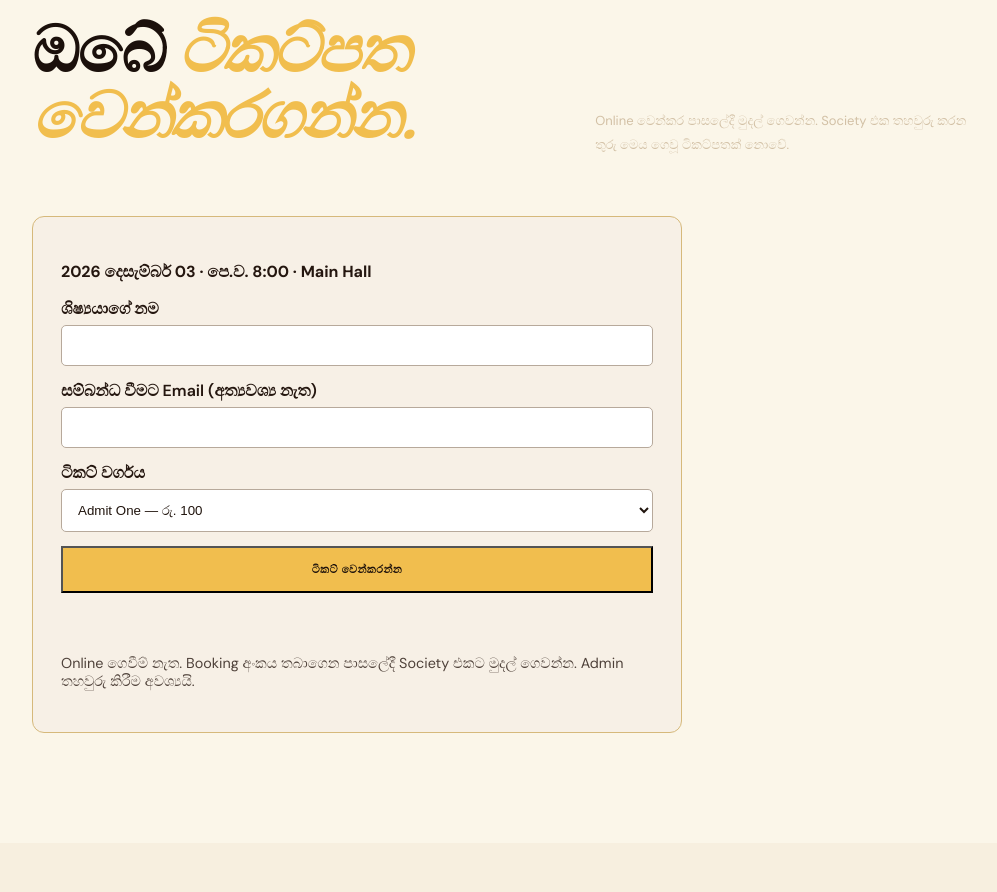
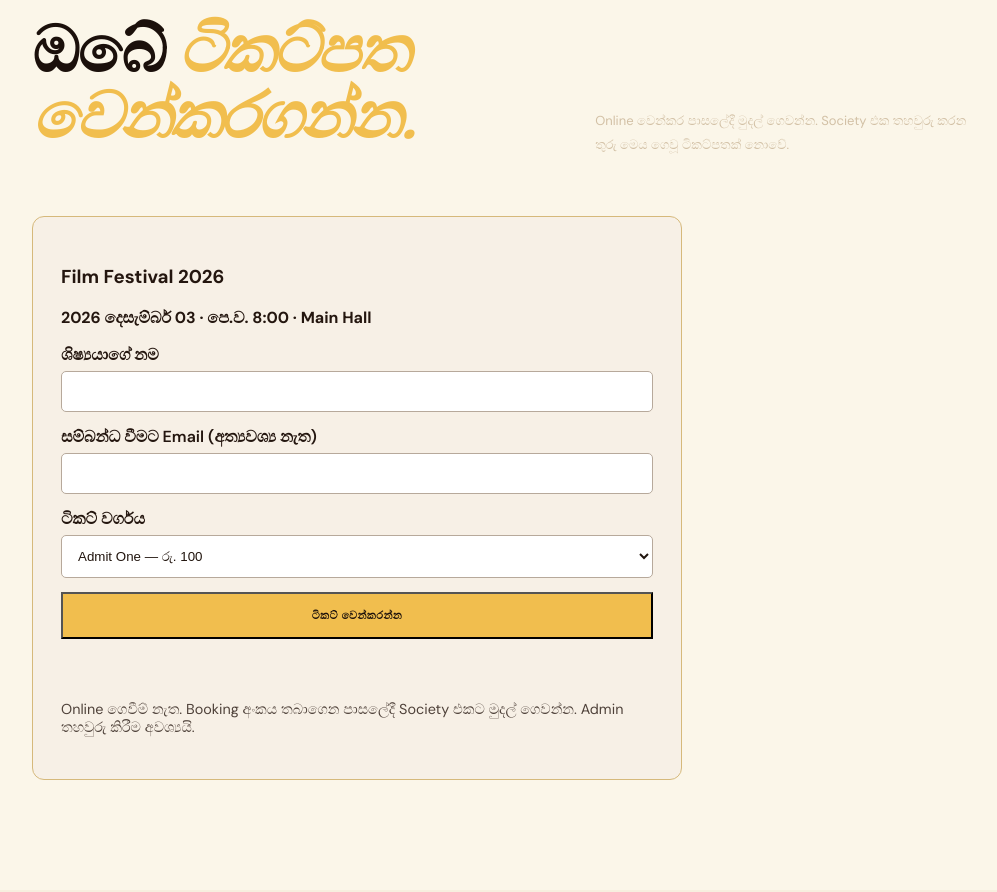
Before and after one commit to saccommercesocietyoffical-design/commerce-society-, a plain HTML site: page si/index.html in a window 1280 px wide. Shown: the part 4888-5780 px from the top of the page, without its empty margins (96-1093 px from the left). Drawn offline with nearby package versions, Linux system fonts and the light colour scheme; a script that the page names is missing; a web font is replaced by a local one.

Commit message:
Update index.html

```diff
--- a/si/index.html
+++ b/si/index.html
@@ -18,7 +18,7 @@
 <section class="gallery-section section" id="gallery"><div class="section-kicker light">04 / අපගේ මතකයන්</div><div class="section-heading"><h2><em>මතකයන්ගෙන්</em> පිරුණු ගමනක්.</h2><p>සංගමයේ ක්‍රියාකාරකම්වලට අදාළ අනුමත ඡායාරූප මෙහි එක් කරන්න.</p></div><div class="gallery-grid" id="dynamic-gallery"><p class="gallery-empty">ඡායාරූප ඉදිරියේදී මෙහි පළ වේ.</p></div></section>
 <section class="section materials-section" id="materials"><div class="section-kicker">05 / අධ්‍යයන සම්පත්</div><div class="section-heading"><h2>දැනුම <em>බෙදාගනිමු.</em></h2><p>අනුමත වාණිජ විෂය PDF බාගත කර සටහන් කියවන්න.</p></div><div class="material-filters"><label>විෂය<select class="material-subject"><option value="">සියලු විෂයන්</option><option value="Accounting">ගිණුම්කරණය</option><option value="Business Studies">ව්‍යාපාර අධ්‍යයනය</option><option value="Economics">ආර්ථික විද්‍යාව</option><option value="Other">වෙනත්</option></select></label><label>ශ්‍රේණිය<select class="material-grade"><option value="">සියලු මට්ටම්</option><option value="O/L">සාමාන්‍ය පෙළ (O/L)</option><option value="A/L">උසස් පෙළ (A/L)</option></select></label></div><div class="materials-grid" aria-live="polite"><p>සම්පත් පූරණය වෙමින්…</p></div></section>
 <section class="contact section" id="contact"><div class="section-kicker">05 / අප හා කතා කරන්න</div><div class="contact-grid"><div><h2>එකට එක්වී<br><em>අලුත් දේ කරමු.</em></h2><p>වාණිජ සංගමය පිළිබඳ ප්‍රශ්නයක් තිබේද? තවත් තොරතුරු දැනගැනීමට කැමතිද?</p></div><div class="contact-card"><p class="contact-label">අපට පණිවිඩයක් එවන්න</p><h3>වාණිජ සංගමය අමතන්න</h3><p>ඔබගේ පණිවිඩය සංගමයේ පරිපාලකයින්ට ලැබේ.</p><form class="society-contact-form"><label>ඔබගේ නම<input name="sender_name" maxlength="100" autocomplete="name" required></label><label>විද්‍යුත් තැපැල් ලිපිනය<input name="sender_email" type="email" maxlength="254" autocomplete="email" required></label><label>පණිවිඩය<textarea name="message" maxlength="3000" rows="5" required></textarea></label><div class="contact-honeypot" aria-hidden="true"><label>Leave blank<input name="website" tabindex="-1" autocomplete="off"></label></div><button class="button button-dark" type="submit">පණිවිඩය යවන්න ↗</button><p class="contact-feedback" role="status" aria-live="polite"></p></form></div></div></section>
-<section class="section booking-section" id="booking"><div class="section-kicker">FILM FESTIVAL 2026 / TICKETS</div><div class="section-heading"><h2>ඔබේ <em>ටිකට්පත වෙන්කරගන්න.</em></h2><p>Online වෙන්කර පාසලේදී මුදල් ගෙවන්න. Society එක තහවුරු කරන තුරු මෙය ගෙවූ ටිකට්පතක් නොවේ.</p></div><div class="booking-card"><p><strong>2026 දෙසැම්බර් 03 · පෙ.ව. 8:00 · Main Hall</strong></p><form id="ticket-booking-form"><label>ශිෂ්‍යයාගේ නම<input name="student_name" maxlength="100" required autocomplete="name"></label><label>සම්බන්ධ වීමට Email (අත්‍යවශ්‍ය නැත)<input name="contact_email" type="email" maxlength="254" autocomplete="email"></label><label>ටිකට් වර්ගය<select name="ticket_type" required><option value="one">Admit One — රු. 100</option><option value="two">Admit Two — රු. 150</option></select></label><label class="booking-hp" aria-hidden="true">Website<input name="website" tabindex="-1" autocomplete="off"></label><button type="submit" class="button button-gold">ටිකට් වෙන්කරන්න</button><p class="booking-feedback" role="status" aria-live="polite"></p></form><p class="booking-small">Online ගෙවීම් නැත. Booking අංකය තබාගෙන පාසලේදී Society එකට මුදල් ගෙවන්න. Admin තහවුරු කිරීම අවශ්‍යයි.</p></div></section></main><section class="members-section section" id="members">
+<section class="section booking-section" id="booking"><div class="section-kicker">FILM FESTIVAL 2026 / TICKETS</div><div class="section-heading"><h2>ඔබේ <em>ටිකට්පත වෙන්කරගන්න.</em></h2><p>Online වෙන්කර පාසලේදී මුදල් ගෙවන්න. Society එක තහවුරු කරන තුරු මෙය ගෙවූ ටිකට්පතක් නොවේ.</p></div><div class="booking-card"><h3 id="festival-event-title">Film Festival 2026</h3><p id="festival-event-description"></p><p><strong>2026 දෙසැම්බර් 03 · පෙ.ව. 8:00 · Main Hall</strong></p><form id="ticket-booking-form"><label>ශිෂ්‍යයාගේ නම<input name="student_name" maxlength="100" required autocomplete="name"></label><label>සම්බන්ධ වීමට Email (අත්‍යවශ්‍ය නැත)<input name="contact_email" type="email" maxlength="254" autocomplete="email"></label><label>ටිකට් වර්ගය<select name="ticket_type" required><option value="one">Admit One — රු. 100</option><option value="two">Admit Two — රු. 150</option></select></label><label class="booking-hp" aria-hidden="true">Website<input name="website" tabindex="-1" autocomplete="off"></label><button type="submit" class="button button-gold">ටිකට් වෙන්කරන්න</button><p class="booking-feedback" role="status" aria-live="polite"></p></form><p class="booking-small">Online ගෙවීම් නැත. Booking අංකය තබාගෙන පාසලේදී Society එකට මුදල් ගෙවන්න. Admin තහවුරු කිරීම අවශ්‍යයි.</p></div></section></main><section class="members-section section" id="members">
 <div class="section-kicker">03 / අපගේ සංගම් කණ්ඩායම</div>
 <div class="section-heading"><h2>අපගේ සංගමය<br><em>මෙහෙයවන පිරිස.</em></h2><p>වාණිජ සංගමයට මඟ පෙන්වන සහ සහාය දක්වන සිව්දෙනා හඳුනාගන්න.</p></div>
 <div class="members-grid">
```
